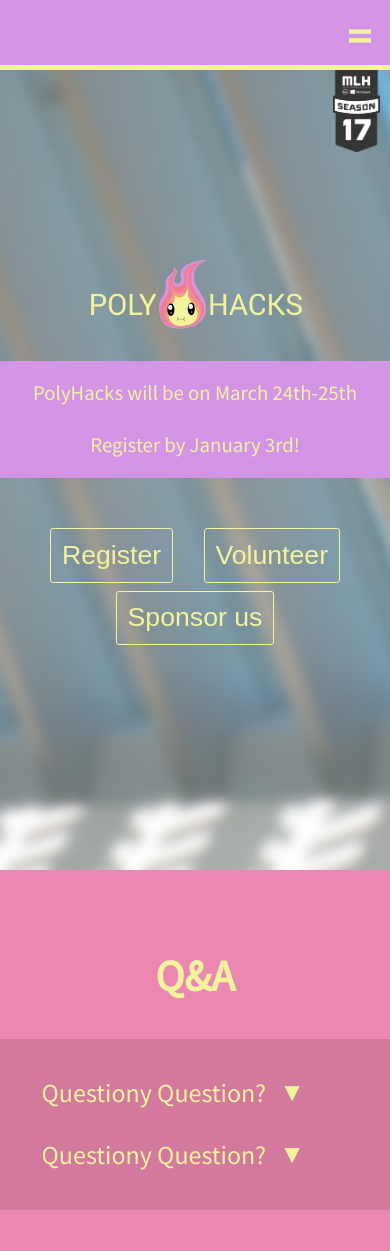
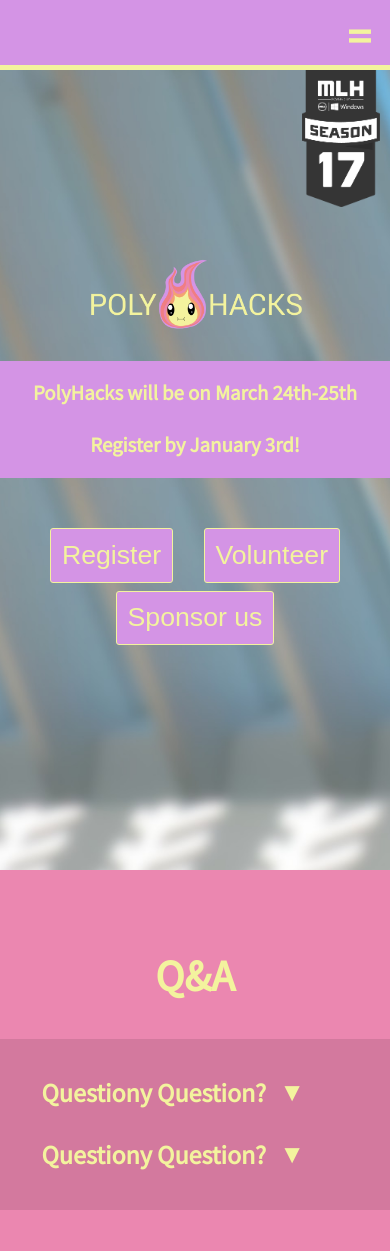
Before and after one commit to bromontana/PolyHacks-com, a PHP site: page / in a window 390 px wide. Shown: the top 1251 px of the page. Run offline with PHP 8.4, Linux system fonts and the light colour scheme.

Commit message:
Improved readbility, especially for mobile

```diff
--- a/colors.css
+++ b/colors.css
@@ -90,3 +90,8 @@ footer {
 button {
     background-color: transparent;
 }
+@media screen and (max-width: 650px) {
+    button {
+        background-color: #D494E5;
+    }
+}
--- a/mobile.css
+++ b/mobile.css
@@ -53,6 +53,8 @@
     }
     #mlhBanner {
         top: 70px;
+        width: 78px;
+        height: 139px;
     }
 
     .faq > .question {
@@ -60,8 +62,8 @@
         line-height: 45.5px;
     }
     .faq.show > .answer {
-        font-size: 13px;
-        line-height: 13px;
+        font-size: 20px;
+        line-height: 20px;
     }
 
     .social {
--- a/styles.css
+++ b/styles.css
@@ -27,6 +27,7 @@ body {
     width: 100%;
     height: 100%;
     font-size: 1.3em;
+    font-weight: bold;
     overflow: hidden;
     overflow-y: scroll;
 }
@@ -126,6 +127,7 @@ nav > a.current:not(:hover) .bar {
     #mlhBanner {
         top: calc(1000px * 0.1 + 4px);
         width: 120px;
+        height: 213px;
     }
 }
 
```
